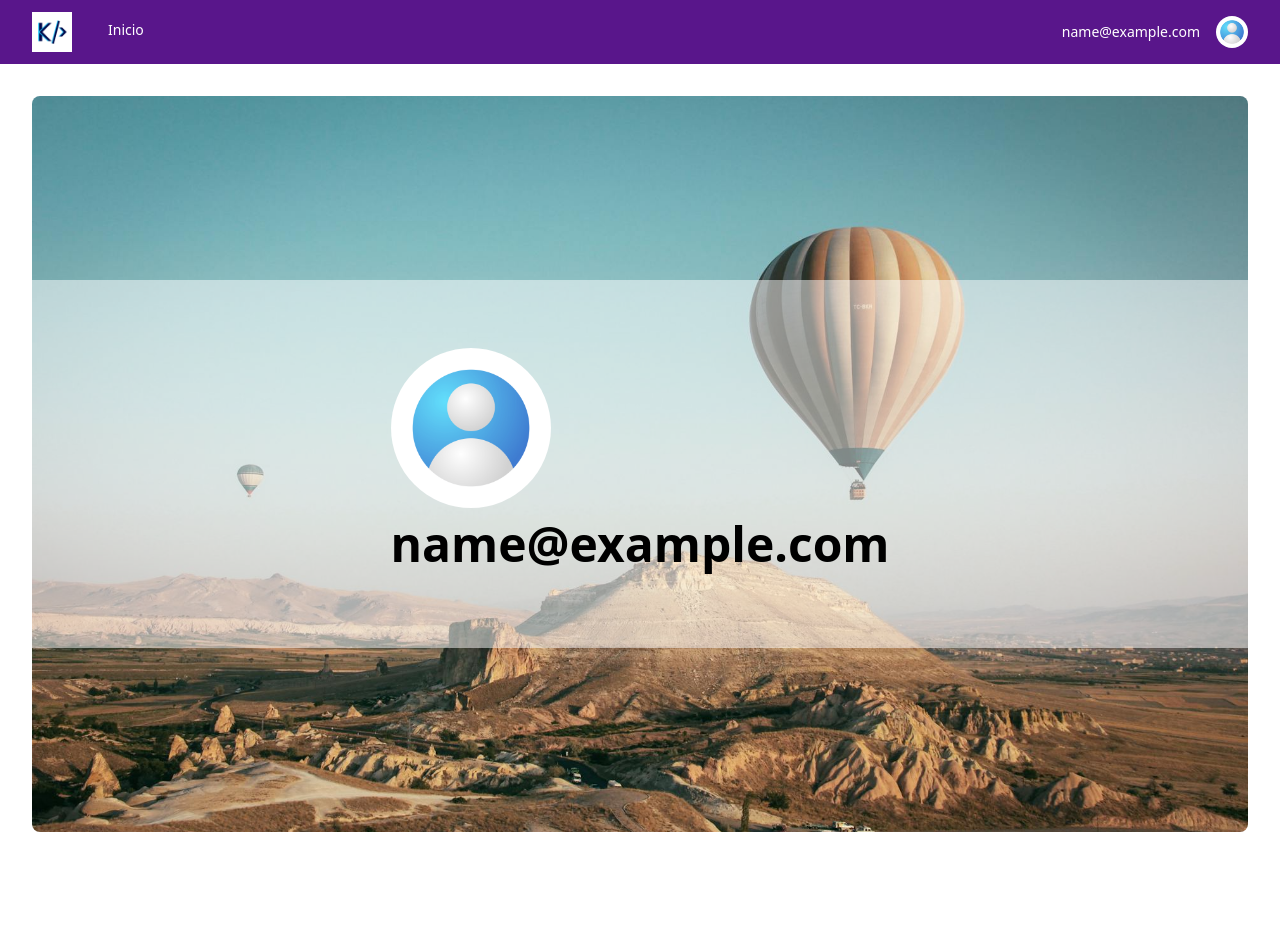
After one commit to keinermendoza/django-static-generator, a Django app: page /profile in a window 1280 px wide. The commit adds this page. Run offline with Django 5.2, Linux system fonts and the light colour scheme; the visitor is signed in with stand-in values (Sample User, id 1).

Commit message:
feat: add profile template and view

```diff
--- a/config/urls.py
+++ b/config/urls.py
@@ -20,7 +20,7 @@ from django.contrib import admin
 from django.urls import path, include
 
 urlpatterns = [
-    # path('', include('core.urls')),
+    path('', include('core.urls')),
     path('site-generator/', include('site_generator.urls')),
     path('', include('shop.urls')),
     path('admin/', admin.site.urls),
--- a/core/models.py
+++ b/core/models.py
@@ -60,7 +60,7 @@ class CustomUser(AbstractBaseUser, PermissionsMixin):
     USERNAME_FIELD = "email" # used by login views and by backend authenticate
 
     REQUIRED_FIELDS = []
-    PATH_TO_DEFAULT_IMAGE = "profile_images/default.png"
+    PATH_TO_DEFAULT_IMAGE = "profile_images/default.jpg"
     objects = CustomUserManager()
 
     def __str__(self):
--- a/core/urls.py
+++ b/core/urls.py
@@ -1,6 +1,6 @@
 from django.urls import path
-from django.http import HttpResponse
+from . import views
 
 urlpatterns = [
-    path('', lambda x: HttpResponse('hola')),
+    path('profile', views.profile_show, name="profile_show"),
 ]
--- a/core/views.py
+++ b/core/views.py
@@ -1,3 +1,10 @@
 from django.shortcuts import render
+from django.http import HttpResponseForbidden
+# from django.views.decorators.http import require_GET
+from django.contrib.auth.decorators import login_required
+# Create your views here.
 
-# Create your views here.
+@login_required
+def profile_show(request):
+    template_name = "core/profile.html"
+    return render(request, template_name)
--- /dev/null
+++ b/static/core/css/profile.css
@@ -0,0 +1,28 @@
+.profile-hero {
+    width: 100%;
+    height: 46rem;
+    background-position: center center;
+    background-size: cover;
+    border-radius: 0.5rem;
+    display: grid;
+    place-items: center;
+}
+
+.profile-hero .user-avatar-container {
+    height: 50%;
+    width: 100%;
+    background-color: rgba(255,255,255,0.5);
+    display: grid;
+    place-content: center;
+
+}
+
+.profile-hero .user-avatar-container .avatar {
+    border-radius: 100%;
+    width: 10rem;
+}
+
+.profile-hero .user-avatar-container .username {
+    font-size: 3rem;
+    font-weight: 700;
+}
--- /dev/null
+++ b/templates/core/profile.html
@@ -0,0 +1,17 @@
+{% extends "shop/base.html" %}
+{% load static  %}
+
+{% block styles %}
+<link rel="stylesheet" href="{% static 'core/css/profile.css' %}">
+{% endblock styles %}
+
+{% block content %}
+<div class="profile-hero" style="background-image:url({% static 'core/images/ballons.jpg' %});">
+    <div class="user-avatar-container">
+        <div>
+            <img class="avatar" src="{{user.profile_image}}" alt="">
+            <p class="username">{{user}}</p>
+        </div>
+    </div>
+</div>
+{% endblock content %}
--- a/templates/partials/navbar.html
+++ b/templates/partials/navbar.html
@@ -69,11 +69,11 @@
         <!-- Profile dropdown -->
         <div class="relative ml-3">
           <div>
-            <button type="button" class="relative flex rounded-full bg-gray-800 text-sm focus:ring-2 focus:ring-white focus:ring-offset-2 focus:ring-offset-gray-800 focus:outline-hidden" id="user-menu-button" aria-expanded="false" aria-haspopup="true">
-              <span class="absolute -inset-1.5"></span>
+            <a href="{% url 'profile_show' %}" class="transition-color flex items-center rounded-full bg-transparent cursor-pointer hover:bg-gray-800 text-sm focus:ring-2 focus:ring-white focus:ring-offset-2 focus:ring-offset-gray-800 focus:outline-hidden" id="user-menu-button" aria-expanded="false" aria-haspopup="true">
+              <span class="mx-4 text-white">{{user}}</span>
               <span class="sr-only">Open user menu</span>
               <img class="size-8 rounded-full" src="{{request.user.profile_image}}" alt="Imagen de Perfil">
-            </button>
+            </a>
           </div>
 
           <!--
--- a/templates/shop/base.html
+++ b/templates/shop/base.html
@@ -37,7 +37,6 @@
 
     {% block meta %}{% endblock meta %}
     <script src="https://cdn.jsdelivr.net/npm/@tailwindcss/browser@4"></script>
-    <link rel="stylesheet" href="{% static 'audios/css/base.css' %}">
 
     {% block styles %}{% endblock styles %}
 </head>
```
Also changed, not shown: static/audios/css/base.css (deleted, +0 -5 lines), static/audios/js/inicio.js (deleted, +0 -68 lines), media/profile_images/default.jpg (added), static/audios/images/audios-app-preview.png (deleted), static/audios/images/slide-1.jpg (deleted), static/audios/images/slide-2.jpg (deleted), static/audios/images/slide-3.jpg (deleted), static/core/images/ballons.jpg (added).
